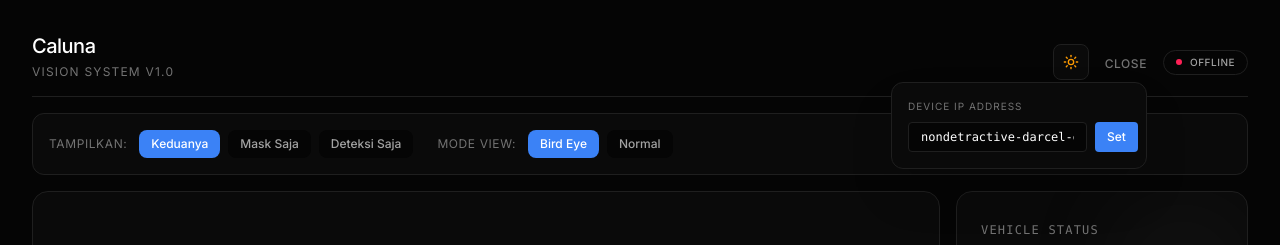
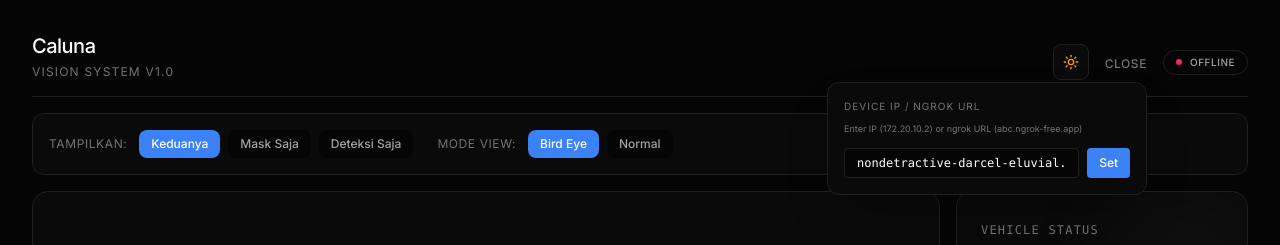
Before and after one commit to Guin-dev/capstone-deployment, a Next.js app in the folder lane-detection-ui/: page / in a window 1280 px wide. Both pictures are taken after a click on the button "CONFIGURE". Shown: the top 245 px of the page. Built offline with nearby package versions, Linux system fonts and the light colour scheme; no server answers.

Commit message:
Update SettingsPanel for easier ngrok URL input

```diff
--- a/lane-detection-ui/components/SettingsPanel.tsx
+++ b/lane-detection-ui/components/SettingsPanel.tsx
@@ -21,13 +21,15 @@ export default function SettingsPanel({ piIp, setPiIp }: SettingsPanelProps) {
       </button>
 
       {isOpen && (
-        <div className="absolute top-8 right-0 w-64 bg-[var(--surface)] border border-[var(--border)] rounded-xl p-4 shadow-2xl z-50 animate-in fade-in slide-in-from-top-2 duration-200">
-          <label className="text-[10px] uppercase tracking-widest text-[var(--text-subtle)] block mb-2">Device IP Address</label>
+        <div className="absolute top-8 right-0 w-80 bg-[var(--surface)] border border-[var(--border)] rounded-xl p-4 shadow-2xl z-50 animate-in fade-in slide-in-from-top-2 duration-200">
+          <label className="text-[10px] uppercase tracking-widest text-[var(--text-subtle)] block mb-2">Device IP / Ngrok URL</label>
+          <p className="text-[9px] text-[var(--text-subtle)] mb-3">Enter IP (172.20.10.2) or ngrok URL (abc.ngrok-free.app)</p>
           <div className="flex gap-2">
             <input
               type="text"
               value={tempIp}
               onChange={(e) => setTempIp(e.target.value)}
+              placeholder="e.g. abc123.ngrok-free.app"
               className="flex-1 bg-[var(--background)] border border-[var(--border)] rounded px-3 py-1.5 text-xs text-[var(--foreground)] focus:outline-none focus:border-[var(--accent)] font-mono"
             />
             <button
```
